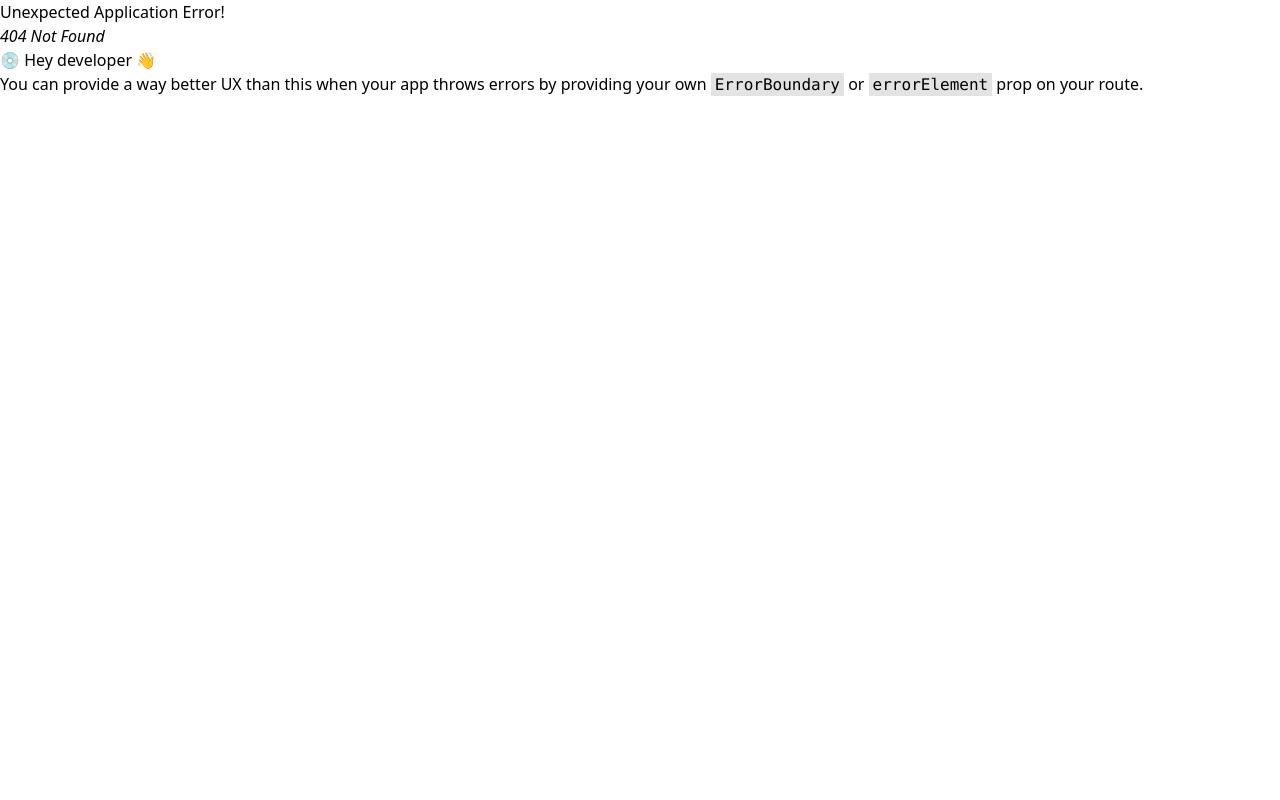
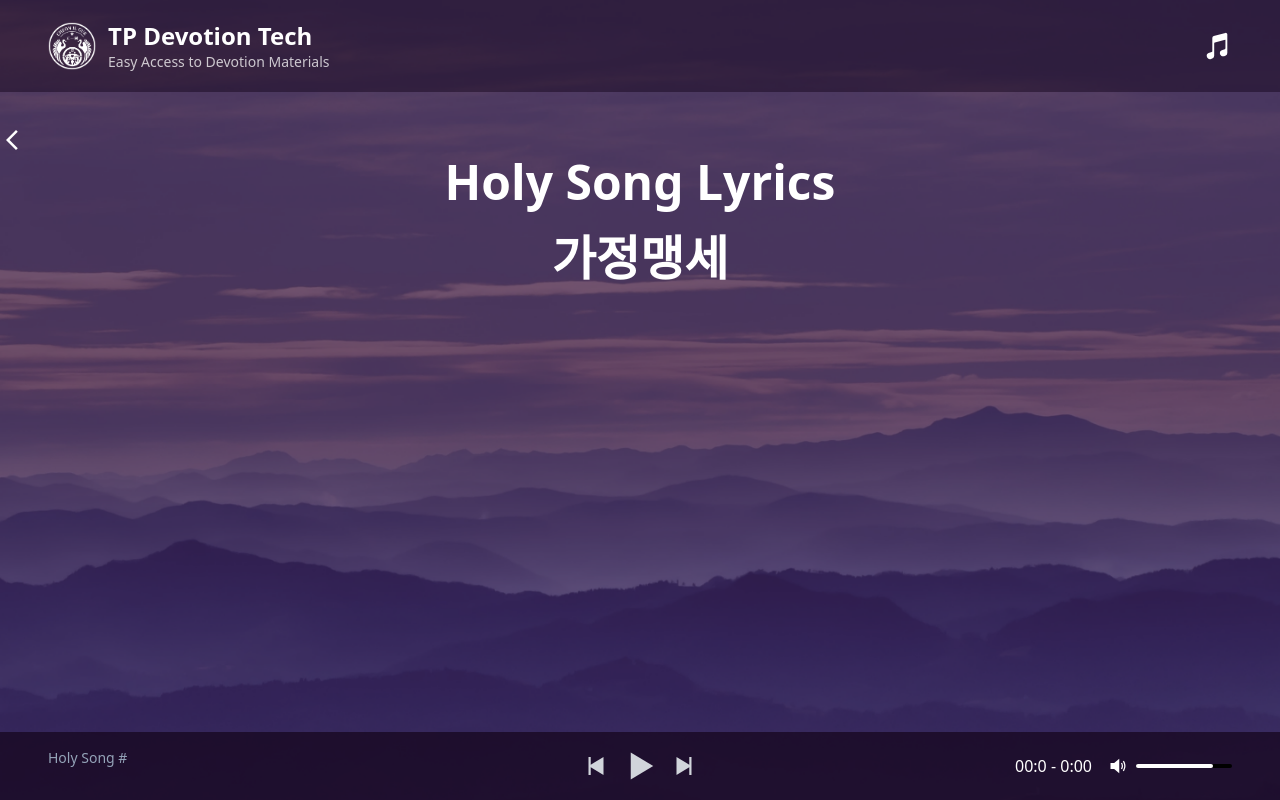
Before and after one commit to pjguitar15/tp-tech-app, a React (Vite) app: page /holy-songs/lyrics/1 in a window 1280 px wide. Before the commit this address had no page. Built offline with nearby package versions, Linux system fonts and the light colour scheme.

Commit message:
added lyrics page

```diff
--- a/src/App.tsx
+++ b/src/App.tsx
@@ -7,6 +7,7 @@ import FamilyPledge from './pages/FamilyPledge/FamilyPledge'
 import AudioContextProvider from './contexts/AudioContext/AudioContextProvider'
 import HolySongsPage from './pages/HolySongPlayer/HolySongsPage'
 import HolySongContextProvider from './contexts/HolySongContext/HolySongContextProvider'
+import HolySongLyrics from './pages/HolySongPlayer/HolySongLyrics/HolySongLyrics'
 
 const NavbarWrapper = () => {
   return (
@@ -43,6 +44,10 @@ const router = createBrowserRouter([
         path: '/holy-songs',
         element: <HolySongsPage />,
       },
+      {
+        path: '/holy-songs/lyrics/:title',
+        element: <HolySongLyrics />,
+      },
     ],
   },
 ])
--- a/src/pages/HolySongPlayer/HolySongList/SongListItem.tsx
+++ b/src/pages/HolySongPlayer/HolySongList/SongListItem.tsx
@@ -1,12 +1,22 @@
 import React from 'react'
 import { SongListItemType } from './HolySongList'
 import { useHolySongContext } from '../../../contexts/HolySongContext/HolySongContext'
+import { useNavigate } from 'react-router-dom'
 
 const SongListItem: React.FC<{ item: SongListItemType }> = ({ item }) => {
   const { holySongSelect } = useHolySongContext()
+  const navigate = useNavigate()
   return (
     <div
-      onClick={() => holySongSelect(item)}
+      onClick={() => {
+        holySongSelect(item)
+        navigate(
+          `/holy-songs/lyrics/${item.title
+            .replace(/%20/g, ' ')
+            .replace(/ /g, '-')
+            .toLowerCase()}`
+        )
+      }}
       className='px-6 py-3 relative hover:scale-105 duration-200 cursor-pointer'
     >
       <div className='flex px-6 relative z-10 text-lg font-semibold'>
--- a/src/pages/HolySongPlayer/HolySongList/holySongsData.ts
+++ b/src/pages/HolySongPlayer/HolySongList/holySongsData.ts
@@ -3,6 +3,7 @@ export const HOLY_SONGS = [
     number: 1,
     title: 'Blessing of Glory',
     duration: '3:04',
+    lyrics: ['Grace feeling me with golden light'],
   },
   {
     number: 2,
--- /dev/null
+++ b/src/pages/HolySongPlayer/HolySongLyrics/HolySongLyrics.tsx
@@ -0,0 +1,42 @@
+import { Helmet } from 'react-helmet'
+import { motion } from 'framer-motion'
+import { MdArrowBackIosNew } from 'react-icons/md'
+import { Link } from 'react-router-dom'
+import image from '../../../assets/default-bg.png'
+import BottomPlayer from '../BottomPlayer/BottomPlayer'
+
+const HolySongLyrics = () => {
+  return (
+    <main
+      className='min-h-screen bg-no-repeat bg-cover'
+      style={{ backgroundImage: `url(${image})` }}
+    >
+      <Helmet>
+        <meta charSet='utf-8' />
+        <title>TP Devotion Tech | Holy Song Lyrics</title>
+        <link rel='canonical' href='http://mysite.com/example' />
+      </Helmet>
+      <motion.div
+        initial={{ opacity: 0 }}
+        animate={{ opacity: 1 }}
+        transition={{ duration: 1.2 }}
+        className='container mx-auto'
+      >
+        <div className='pt-32 inline-block'>
+          <Link to='/'>
+            <MdArrowBackIosNew className='text-white text-2xl' />
+          </Link>
+        </div>
+        <h1 className='text-5xl text-center text-white font-bold'>
+          Holy Song Lyrics
+        </h1>
+        <h1 className='text-5xl text-center text-white font-bold mt-7'>
+          가정맹세
+        </h1>
+      </motion.div>
+      <BottomPlayer />
+    </main>
+  )
+}
+
+export default HolySongLyrics
```
Also changed, not shown: src/contexts/HolySongContext/HolySongContextProvider.tsx (+2 -11 lines).
